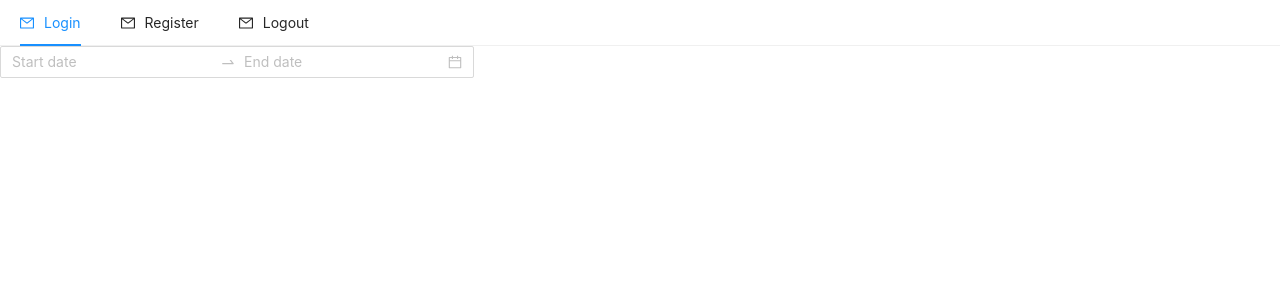
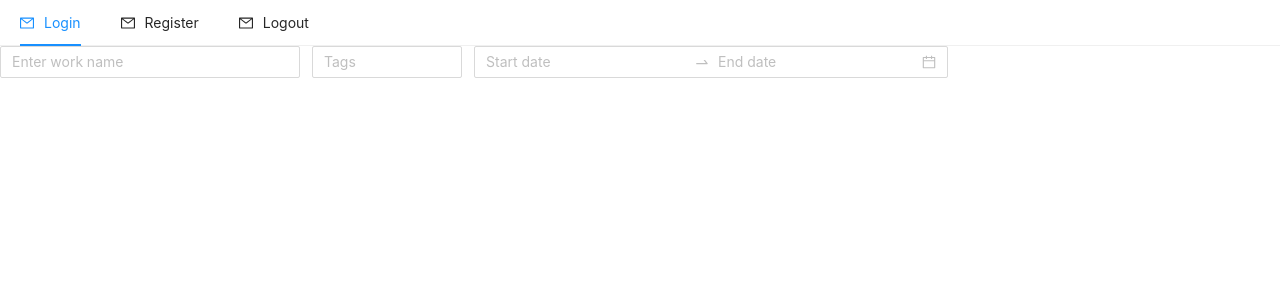
Before and after one commit to hidayetmm/time-management, a React (Create React App) app: page /management in a window 1280 px wide. Shown: the top 300 px of the page. Built offline with nearby package versions, Linux system fonts and the light colour scheme.

Commit message:
initial commit

```diff
--- a/src/containers/TimeManagement/TimeManager/TimeManager.js
+++ b/src/containers/TimeManagement/TimeManager/TimeManager.js
@@ -1,13 +1,29 @@
 import React from "react";
 
+import { Input } from "antd";
 import { DatePicker, Space } from "antd";
+import { Select } from "antd";
+
 const { RangePicker } = DatePicker;
+
+const { Option } = Select;
+
+const children = [];
+for (let i = 10; i < 36; i++) {
+  children.push(<Option key={i.toString(36) + i}>{i.toString(36) + i}</Option>);
+}
 
 function TimeManager(props) {
   return (
-    <Space direction="vertical" size={12}>
-      <RangePicker showTime={{ format: "HH:mm" }} format="YYYY-MM-DD HH:mm" />
-    </Space>
+    <div>
+      <Space direction="horizontal" size={12}>
+        <Input placeholder="Enter work name" style={{ width: "300px" }} />
+        <Select mode="tags" style={{ width: "150px" }} placeholder="Tags">
+          {children}
+        </Select>
+        <RangePicker showTime={{ format: "HH:mm" }} format="YYYY-MM-DD HH:mm" />
+      </Space>
+    </div>
   );
 }
 
```
Also changed, not shown: 1 other file (tests, documents, lock files or other folders).
